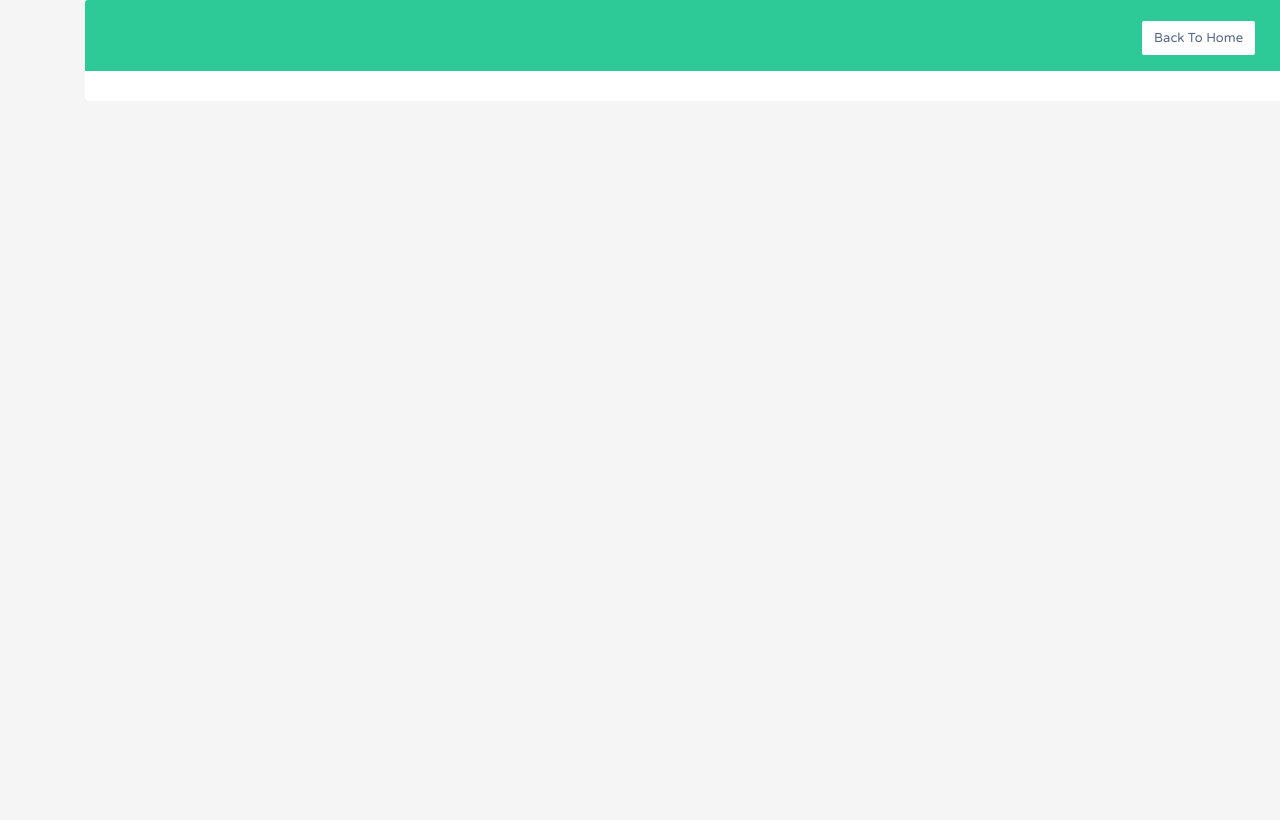
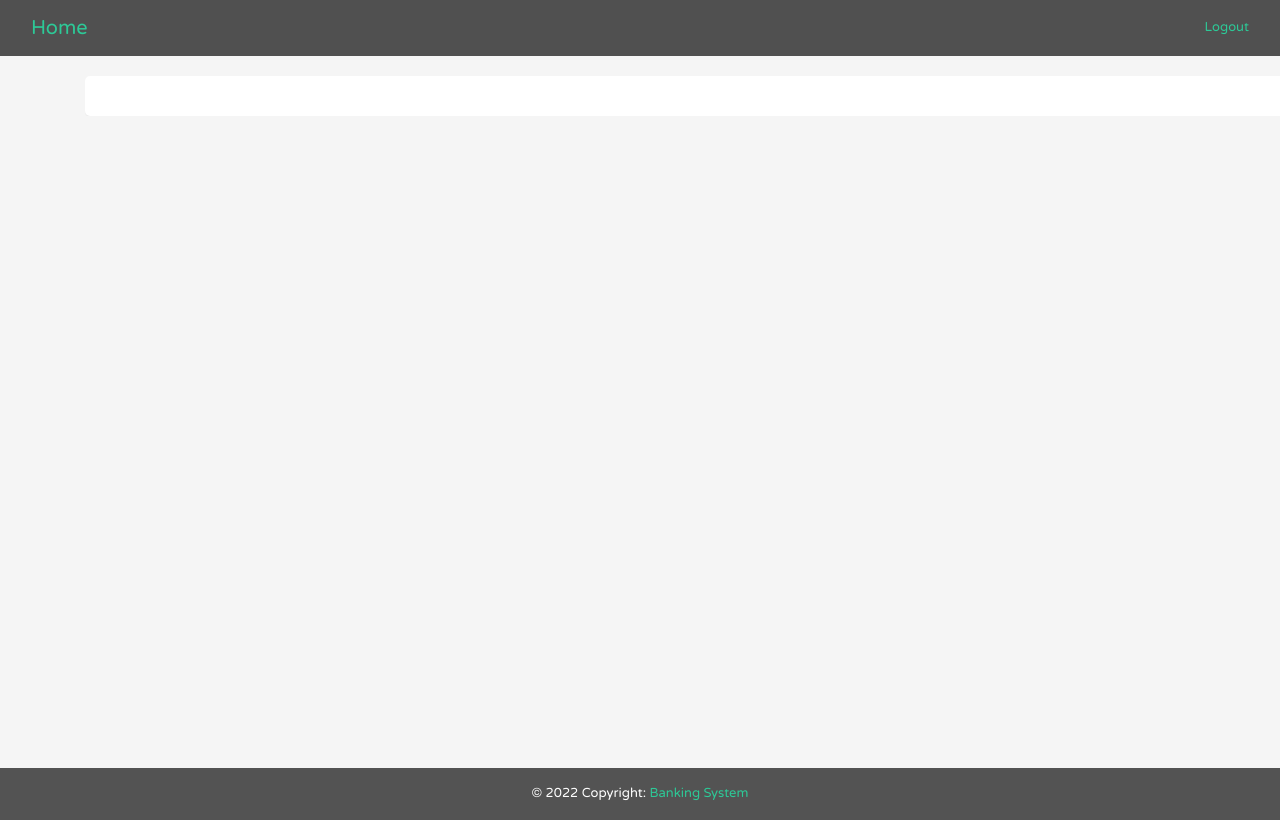
Before and after one commit to MMnaimi/banking-system, a Flask app: template app/templates/transaction_layout.html in a window 1280 px wide. Before the commit the page ends 71 px from the top, so only its background shows below. Run offline with Flask 2, Linux system fonts and the light colour scheme; the template is opened without the code that fills it, so the values that code supplies are empty; some libraries are stand-ins or nearby versions.

```diff
--- a/app/static/css/profile_settings1.css
+++ b/app/static/css/profile_settings1.css
@@ -55,3 +55,16 @@
     color: white;
     background-color: #2dc997;
 }
+.logo{
+    color: #2dc997 !important;
+}
+.balance {
+    text-decoration: underline;
+    font-size: 25px;
+}
+.copy-right {
+    color: white;
+}
+.footer-link, .footer-link:hover{
+    color: #2dc997;
+}
--- a/app/static/css/users_list.css
+++ b/app/static/css/users_list.css
@@ -10,6 +10,8 @@ body {
     padding: 20px 25px;
     border-radius: 3px;
     box-shadow: 0 1px 1px rgba(0,0,0,.05);
+    margin-top: 20px;
+    border-radius: 5px;
 }
 .table-title {
     padding-bottom: 15px;
@@ -185,6 +187,11 @@ table.table .avatar {
 #info {
     font-size: 14px;
 }
+#info .balance{
+    font-size: 20px;
+    font-family: cursive;
+    font-weight: bold;
+}
 
 .log_type_filter_dropdown {
     border: 1px solid #aaa;
--- a/app/templates/layout.html
+++ b/app/templates/layout.html
@@ -17,11 +17,7 @@
       <span>{% block header-btn %}{% endblock %}</span>
     </div>
   </nav>
-  {% block main %}
-  d
-
-  s
-  {% end block %}
+  <div style="min-height: 100vh;"></div>
   <footer class="text-center " style="background-color: rgb(104, 104, 104);">
     <!-- Copyright -->
     <div class="text-center text-dark p-3" style="background-color: rgba(0, 0, 0, 0.2);">
--- a/app/templates/transaction_layout.html
+++ b/app/templates/transaction_layout.html
@@ -11,6 +11,8 @@
     <link rel="stylesheet" href="https://maxcdn.bootstrapcdn.com/font-awesome/4.7.0/css/font-awesome.min.css">
     <!-- Custom CSS -->
     <link rel="stylesheet" href="../static/css/users_list.css">
+    <link rel="stylesheet" href="../static/css/profile_settings1.css">
+
 
     <script src="https://code.jquery.com/jquery-3.5.1.min.js"></script>
     <script src="https://cdn.jsdelivr.net/npm/popper.js@1.16.0/dist/umd/popper.min.js"></script>
@@ -20,6 +22,13 @@
 </head>
 
 <body>
+    <nav class="navbar navbar-light bg-light container-fluid" style="background-color: rgb(80,80,80) !important;">
+        <div class="container-fluid">
+          <a class="navbar-brand logo" href="/">Home</a>
+          <a href="/logout" style="text-decoration: none;"><span class="logo">Logout</span></a>
+        </div>
+      </nav>
+      <div style="min-height: 89vh;">
     <div class="container">
         <div class="table-responsive">
             <!-- Section message -->
@@ -46,16 +55,6 @@
 
             </div>
             <div class="table-wrapper">
-                <div class="table-title">
-                    <div class="row">
-                        <div class="col-sm-6">
-                            <h2>{% block trans_title %}{% endblock %}</h2>
-                        </div>
-                        <div class="col-sm-7 trans-btn-back">
-                            <a href="/" class="btn btn-secondary"> <span>Back To Home</span></a>
-                        </div>
-                    </div>
-                </div>
                 {% block trans_body %}
 
 
@@ -63,6 +62,15 @@
             </div>
         </div>
     </div>
+</div>
+<footer class="text-center " style="background-color: rgb(104, 104, 104);">
+    <!-- Copyright -->
+    <div class="text-center text-dark p-3" style="background-color: rgba(0, 0, 0, 0.2);">
+      <span class="copy-right"> © 2022 Copyright:</span>
+      <a class="footer-link" href="/">Banking System</a>
+    </div>
+    <!-- Copyright -->
+  </footer>
     <script src="../static/js/msg.js"></script>
 </body>
 
--- a/app/users.py
+++ b/app/users.py
@@ -207,9 +207,12 @@ def profile():
     if not current_user.is_authenticated:
         return render_template('404.html')
 
-    user_record = db.session.query(User, User.id, User.username, User.fullname,User.email,User.gender, User.phone, \
-                                User.birth_date, Account.account_no, Account.balance).join(Account, User.id == Account.uid, isouter=True).filter(User.id == current_user.id).first()
-    return render_template('profile.html', user = user_record)
+    user_record = db.session.query(User, User.id, User.username, User.fullname,User.email,User.gender, User.phone,
+                                User.birth_date, Account.account_no, Account.balance).join(Account, User.id == Account.uid,
+                                isouter=True).filter(User.id == current_user.id).first()
+    birth_date =datetime.strftime(datetime.strptime(user_record.birth_date, '%Y-%m-%d'), '%Y-%b-%d')
+
+    return render_template('profile.html', user = user_record, date = birth_date)
 
 @app.route('/user/update-profile', methods=['GET', 'POST'])
 @login_required
```
Also changed, not shown: app/templates/deposit.html (+3 -5 lines), app/templates/logs.html (+21 -2 lines), app/templates/profile.html (+33 -21 lines), app/templates/user_profile_settings.html (+19 -0 lines), app/templates/users_list.html (+31 -13 lines), app/templates/withdraw.html (+4 -4 lines).
